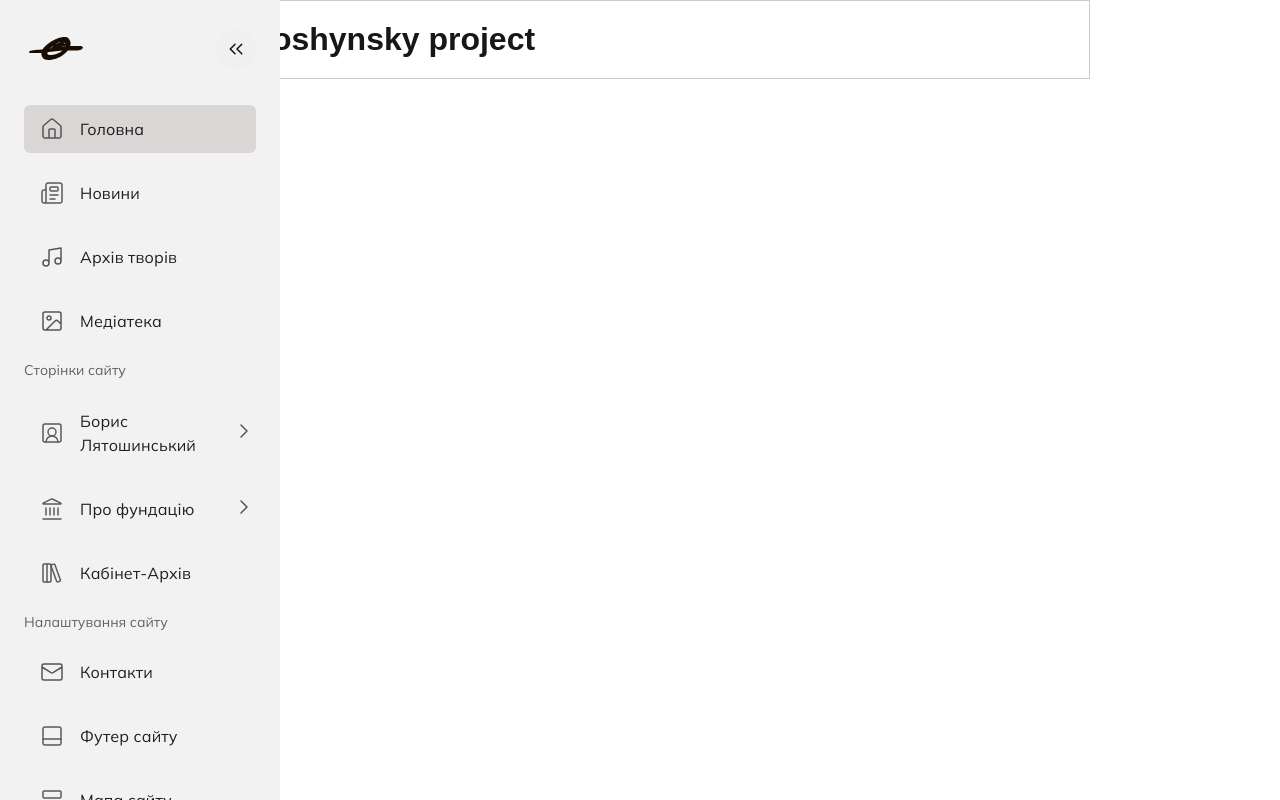
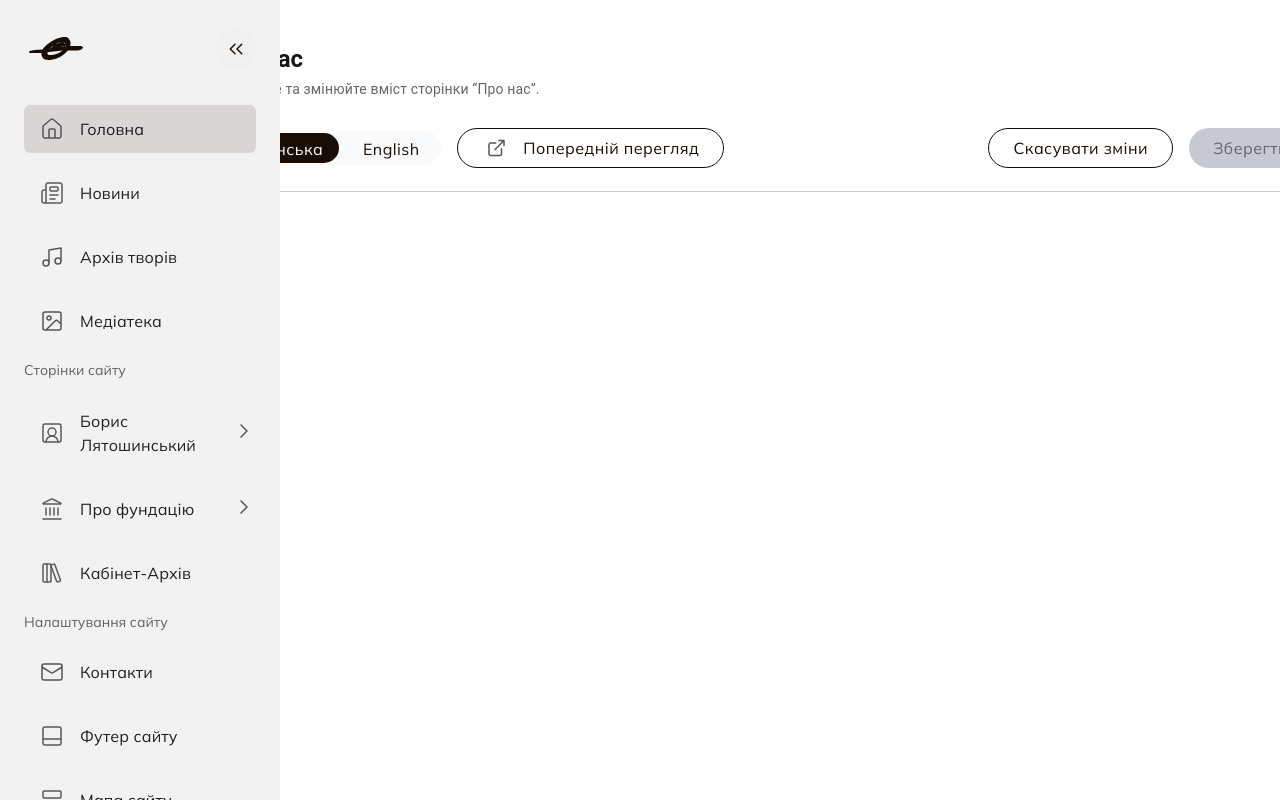
Before and after one commit to Liatoshynsky-Foundation/lf-admin, a Next.js app: page / in a window 1280 px wide. Built offline with nearby package versions, Linux system fonts and the light colour scheme.

Commit message:
feat: implemented functionality for preview button

```diff
--- a/app/(logged_id)/layout.tsx
+++ b/app/(logged_id)/layout.tsx
@@ -14,7 +14,7 @@ export default async function RootLayout({
   return (
     <BodyProvider>
       <SideBarNavigation />
-      <Container maxWidth="md" sx={{ border: '1px solid #ccc', padding: '20px' }}>
+      <Container maxWidth="md" sx={{ padding: '20px' }}>
         {children}
       </Container>
     </BodyProvider>
--- a/app/(logged_id)/page.tsx
+++ b/app/(logged_id)/page.tsx
@@ -1,5 +1,36 @@
+'use client';
+
 import React from 'react';
 
+import { fetchPreview } from '~/lib/utils/fetchPreview';
+import { Header } from '~/shared/components/header/Header';
+
 export default function Home() {
-  return <h1>Liatoshynsky project</h1>;
+  const pageData = { title: 'Про нас', url: '/' };
+
+  const saveDraft = () => {};
+
+  const onPreview = () => {
+    saveDraft();
+    fetchPreview({
+      slug: pageData.url,
+      lang: 'uk',
+      draftId: 1
+    });
+  };
+
+  const onLanguageChange = () => {};
+  const onSave = () => {};
+
+  return (
+    <>
+      <Header
+        title={pageData.title}
+        onPreview={onPreview}
+        onLanguageChange={onLanguageChange}
+        onSave={onSave}
+        isSaving
+      />
+    </>
+  );
 }
--- /dev/null
+++ b/app/lib/utils/fetchPreview.ts
@@ -0,0 +1,21 @@
+interface PreviewProps {
+  slug: string;
+  lang: 'uk' | 'en';
+  draftId: string | number;
+}
+
+export const fetchPreview = async ({ slug, lang, draftId }: PreviewProps) => {
+  const clientUrl = process.env.NEXT_PUBLIC_CLIENT_BASE_URL;
+  const res = await fetch(`${clientUrl}/api/preview?lang=${lang}&slug=${slug}&draftId=${draftId}`, {
+    method: 'GET',
+    credentials: 'include'
+  });
+
+  const data = await res.json();
+
+  if (res.ok && data.previewUrl) {
+    window.location.href = data.previewUrl;
+  } else {
+    throw new Error('Failed to start preview');
+  }
+};
```
Also changed, not shown: 1 other file (tests, documents, lock files or other folders).
